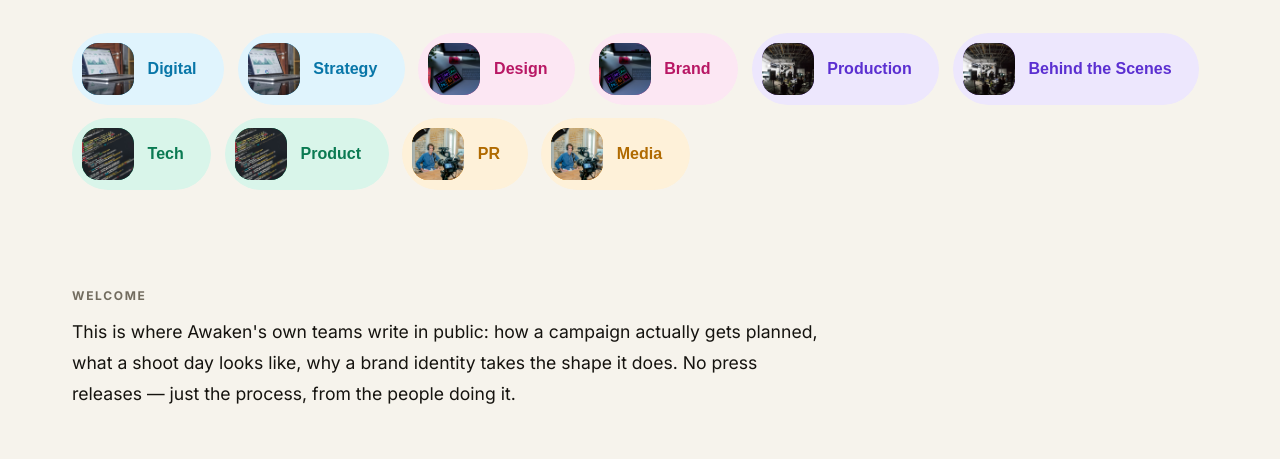
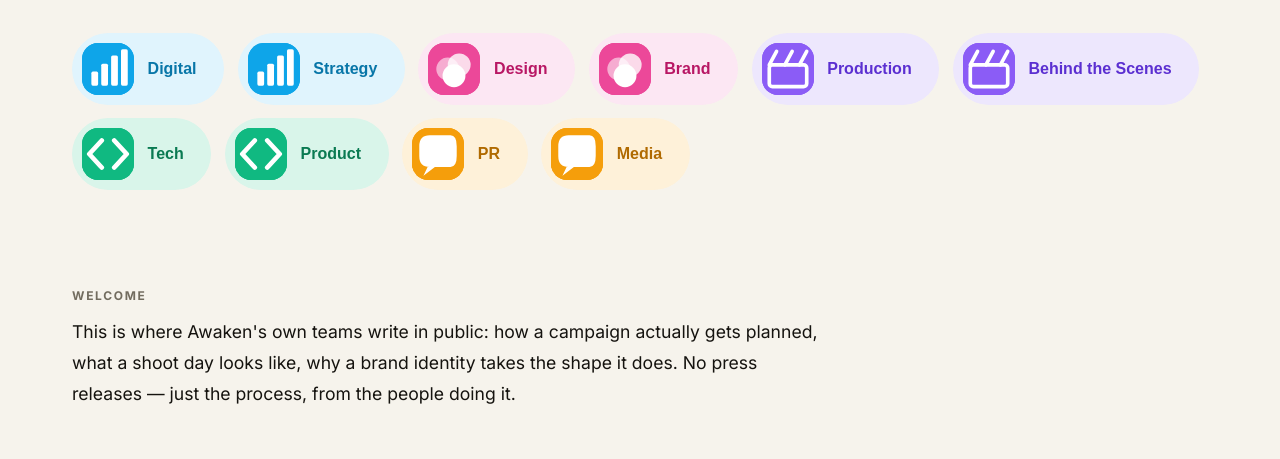
Before and after one commit to Paytaluz/awaken-forum, a plain HTML site: page index.html in a window 1280 px wide. Shown: the part 341-800 px from the top of the page. Drawn offline with Linux system fonts and the light colour scheme.

Commit message:
Replace pill photo badges with bold flat vector icons
Photo crops read as blurry blobs at icon size; swap in high-contrast
SVG glyphs (signal bars, swatches, clapperboard, brackets, speech
bubble) on solid division-color backgrounds instead.

Co-Authored-By: Claude Sonnet 5 <noreply@anthropic.com>

```diff
--- a/index.html
+++ b/index.html
@@ -42,16 +42,16 @@
     <p>Field notes, process, and ideas from Digital, Design, Production, Tech, and PR — one place for everything we're building.</p>
 
     <div class="pills">
-      <button class="pill pill-digital" data-tag="digital"><span class="pill-dot"><img src="/assets/img/digital.jpg" alt=""></span>Digital</button>
-      <button class="pill pill-digital" data-tag="strategy"><span class="pill-dot"><img src="/assets/img/digital.jpg" alt=""></span>Strategy</button>
-      <button class="pill pill-design" data-tag="design"><span class="pill-dot"><img src="/assets/img/design.jpg" alt=""></span>Design</button>
-      <button class="pill pill-design" data-tag="brand"><span class="pill-dot"><img src="/assets/img/design.jpg" alt=""></span>Brand</button>
-      <button class="pill pill-production" data-tag="production"><span class="pill-dot"><img src="/assets/img/production.jpg" alt=""></span>Production</button>
-      <button class="pill pill-production" data-tag="behindthescenes"><span class="pill-dot"><img src="/assets/img/production.jpg" alt=""></span>Behind the Scenes</button>
-      <button class="pill pill-tech" data-tag="tech"><span class="pill-dot"><img src="/assets/img/tech.jpg" alt=""></span>Tech</button>
-      <button class="pill pill-tech" data-tag="product"><span class="pill-dot"><img src="/assets/img/tech.jpg" alt=""></span>Product</button>
-      <button class="pill pill-pr" data-tag="pr"><span class="pill-dot"><img src="/assets/img/pr.jpg" alt=""></span>PR</button>
-      <button class="pill pill-pr" data-tag="media"><span class="pill-dot"><img src="/assets/img/pr.jpg" alt=""></span>Media</button>
+      <button class="pill pill-digital" data-tag="digital"><span class="pill-dot"><svg viewBox="0 0 100 100"><rect width="100" height="100" fill="var(--digital)"/><g fill="#fff"><rect x="18" y="55" width="13" height="27" rx="3"/><rect x="37" y="40" width="13" height="42" rx="3"/><rect x="56" y="24" width="13" height="58" rx="3"/><rect x="75" y="12" width="13" height="70" rx="3"/></g></svg></span>Digital</button>
+      <button class="pill pill-digital" data-tag="strategy"><span class="pill-dot"><svg viewBox="0 0 100 100"><rect width="100" height="100" fill="var(--digital)"/><g fill="#fff"><rect x="18" y="55" width="13" height="27" rx="3"/><rect x="37" y="40" width="13" height="42" rx="3"/><rect x="56" y="24" width="13" height="58" rx="3"/><rect x="75" y="12" width="13" height="70" rx="3"/></g></svg></span>Strategy</button>
+      <button class="pill pill-design" data-tag="design"><span class="pill-dot"><svg viewBox="0 0 100 100"><rect width="100" height="100" fill="var(--design)"/><g fill="#fff"><circle cx="38" cy="50" r="22" opacity="0.55"/><circle cx="60" cy="42" r="22" opacity="0.8"/><circle cx="50" cy="63" r="22"/></g></svg></span>Design</button>
+      <button class="pill pill-design" data-tag="brand"><span class="pill-dot"><svg viewBox="0 0 100 100"><rect width="100" height="100" fill="var(--design)"/><g fill="#fff"><circle cx="38" cy="50" r="22" opacity="0.55"/><circle cx="60" cy="42" r="22" opacity="0.8"/><circle cx="50" cy="63" r="22"/></g></svg></span>Brand</button>
+      <button class="pill pill-production" data-tag="production"><span class="pill-dot"><svg viewBox="0 0 100 100"><rect width="100" height="100" fill="var(--production)"/><g fill="none" stroke="#fff" stroke-width="7" stroke-linecap="round" stroke-linejoin="round"><rect x="14" y="42" width="72" height="42" rx="6"/><path d="M14 42 L28 16 M44 42 L58 16 M72 42 L86 16"/></g></svg></span>Production</button>
+      <button class="pill pill-production" data-tag="behindthescenes"><span class="pill-dot"><svg viewBox="0 0 100 100"><rect width="100" height="100" fill="var(--production)"/><g fill="none" stroke="#fff" stroke-width="7" stroke-linecap="round" stroke-linejoin="round"><rect x="14" y="42" width="72" height="42" rx="6"/><path d="M14 42 L28 16 M44 42 L58 16 M72 42 L86 16"/></g></svg></span>Behind the Scenes</button>
+      <button class="pill pill-tech" data-tag="tech"><span class="pill-dot"><svg viewBox="0 0 100 100"><rect width="100" height="100" fill="var(--tech)"/><g fill="none" stroke="#fff" stroke-width="9" stroke-linecap="round" stroke-linejoin="round"><path d="M38 24 L14 50 L38 76"/><path d="M62 24 L86 50 L62 76"/></g></svg></span>Tech</button>
+      <button class="pill pill-tech" data-tag="product"><span class="pill-dot"><svg viewBox="0 0 100 100"><rect width="100" height="100" fill="var(--tech)"/><g fill="none" stroke="#fff" stroke-width="9" stroke-linecap="round" stroke-linejoin="round"><path d="M38 24 L14 50 L38 76"/><path d="M62 24 L86 50 L62 76"/></g></svg></span>Product</button>
+      <button class="pill pill-pr" data-tag="pr"><span class="pill-dot"><svg viewBox="0 0 100 100"><rect width="100" height="100" fill="var(--pr)"/><path fill="#fff" d="M14 35 Q14 14 34 14 H74 Q86 14 86 35 V54 Q86 75 74 75 H44 L22 92 L30 75 H34 Q14 75 14 54 Z"/></svg></span>PR</button>
+      <button class="pill pill-pr" data-tag="media"><span class="pill-dot"><svg viewBox="0 0 100 100"><rect width="100" height="100" fill="var(--pr)"/><path fill="#fff" d="M14 35 Q14 14 34 14 H74 Q86 14 86 35 V54 Q86 75 74 75 H44 L22 92 L30 75 H34 Q14 75 14 54 Z"/></svg></span>Media</button>
     </div>
   </section>
 
```
